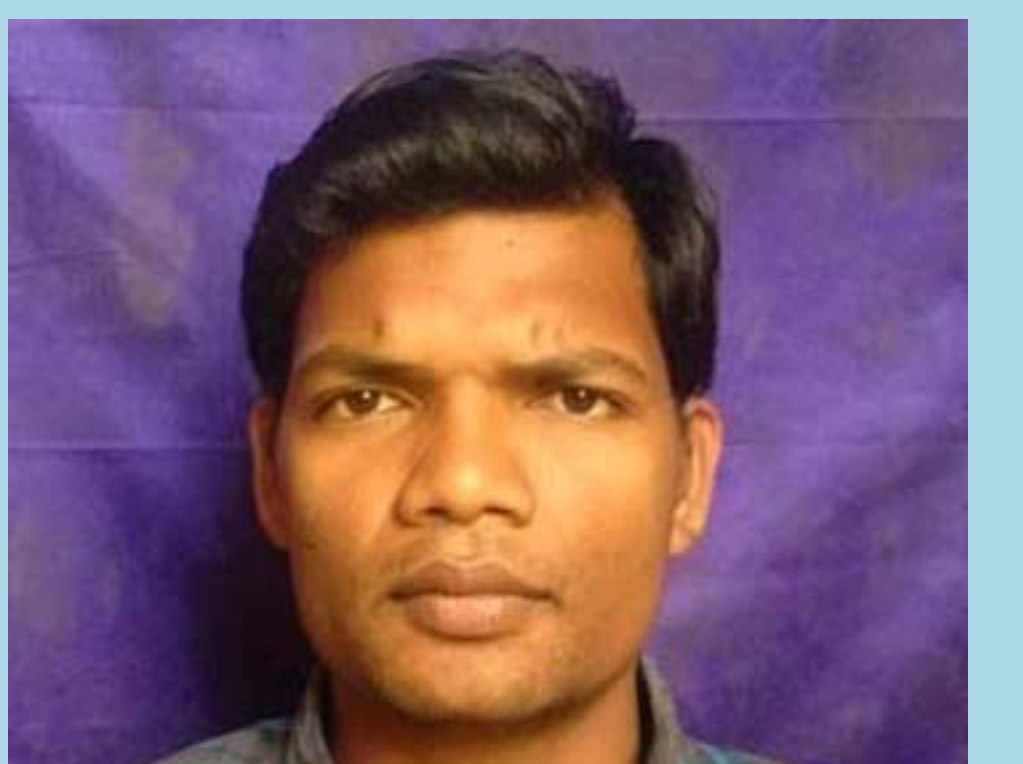
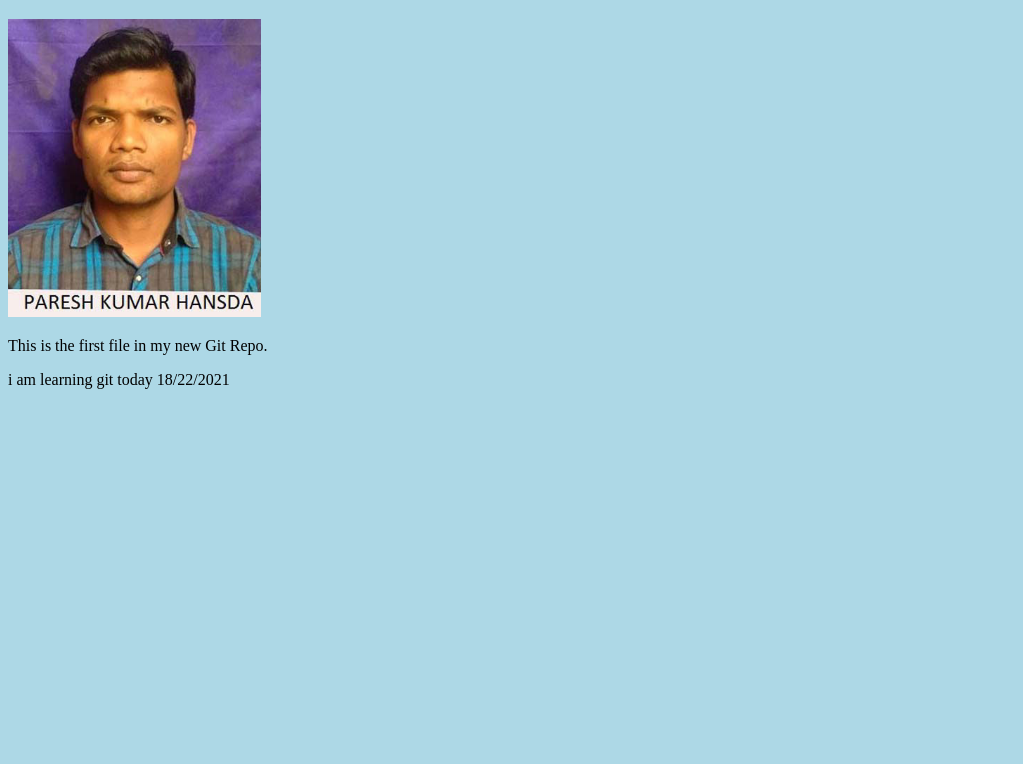
Before and after one commit to Paresh-Kumar-Hansda/newrepo, a plain HTML site: page index.html in a window 1280 px wide. Shown: the part 61-825 px from the top of the page, without its empty margins (0-1023 px from the left). After the commit the page ends 800 px from the top, so only its background shows below. Drawn offline with Linux system fonts and the light colour scheme.

Commit message:
resized image in index.html

```diff
--- a/index.html
+++ b/index.html
@@ -9,7 +9,7 @@
 
 <h1>Hello world!</h1>
 <div><img src="pkh.jpg" alt="paresh"
-style="width:100%;max-width:960px"></div>
+style="width:20%;max-width:960px"></div>
 <p>This is the first file in my new Git Repo.</p>
 <p>i am learning git today 18/22/2021</p>
 </body>
```
